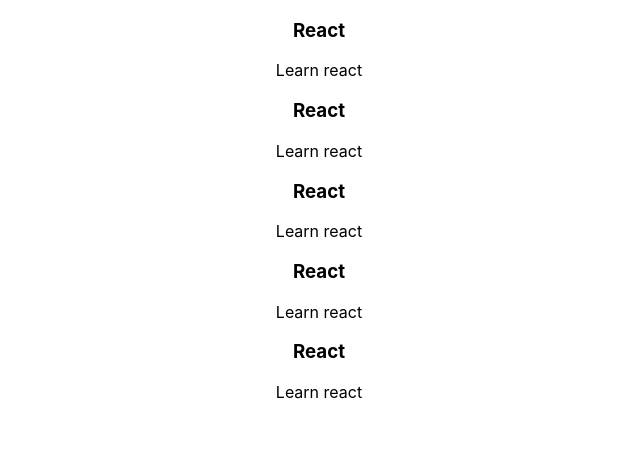
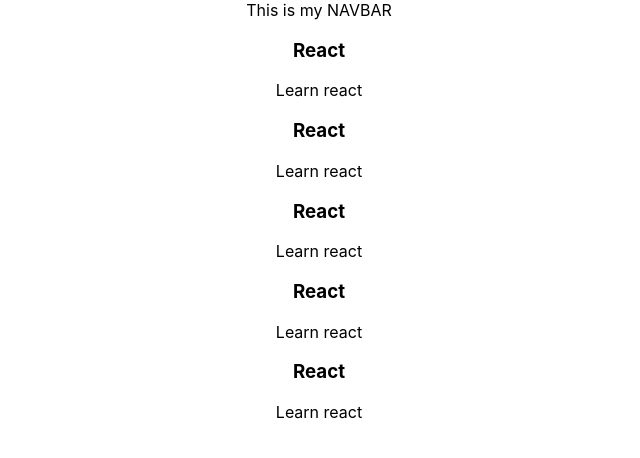
Before and after one commit to KarimCarl/to-do-list, a React (Create React App) app: page / in a window 1280 px wide. Shown: the top 458 px of the page, without its empty margins (321-961 px from the left). Built offline with nearby package versions, Linux system fonts and the light colour scheme.

Commit message:
added a general div tag then added a Navbar on top of the todolist

```diff
--- a/src/views/Home.js
+++ b/src/views/Home.js
@@ -1,8 +1,19 @@
 import ToDoList from "../components/To-do-list"
+import NavBar from "../components/NavBar";
 
 function Home(){
     return (
-        <ToDoList />
+        <div>
+            <div>
+                <NavBar />
+            </div>
+
+            <div>
+                <ToDoList />
+            </div>
+        </div>
+
+
     );
 }
 
```
